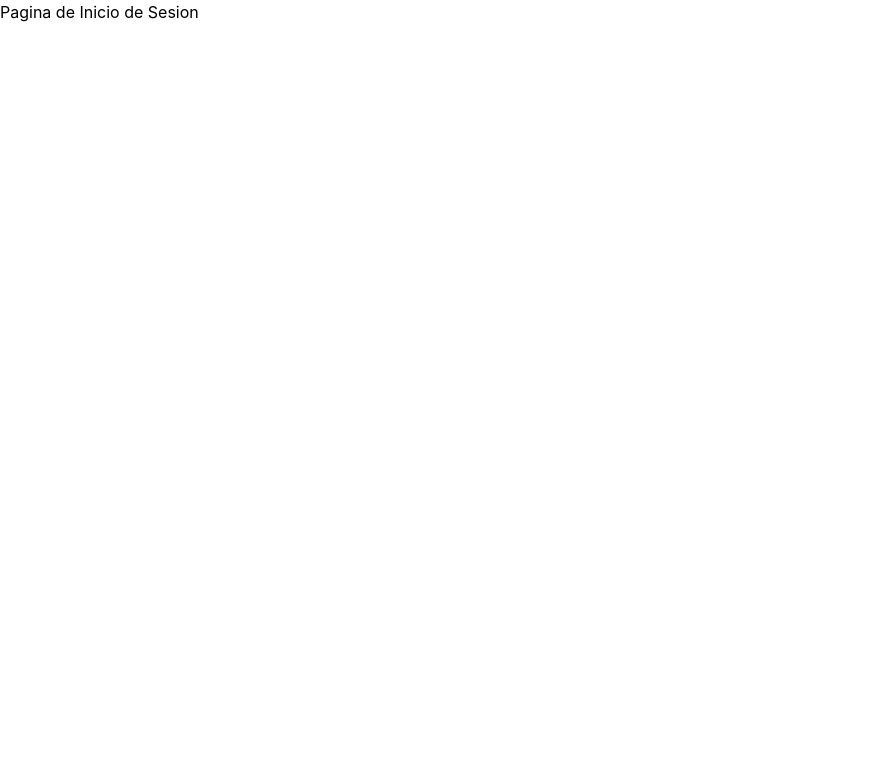
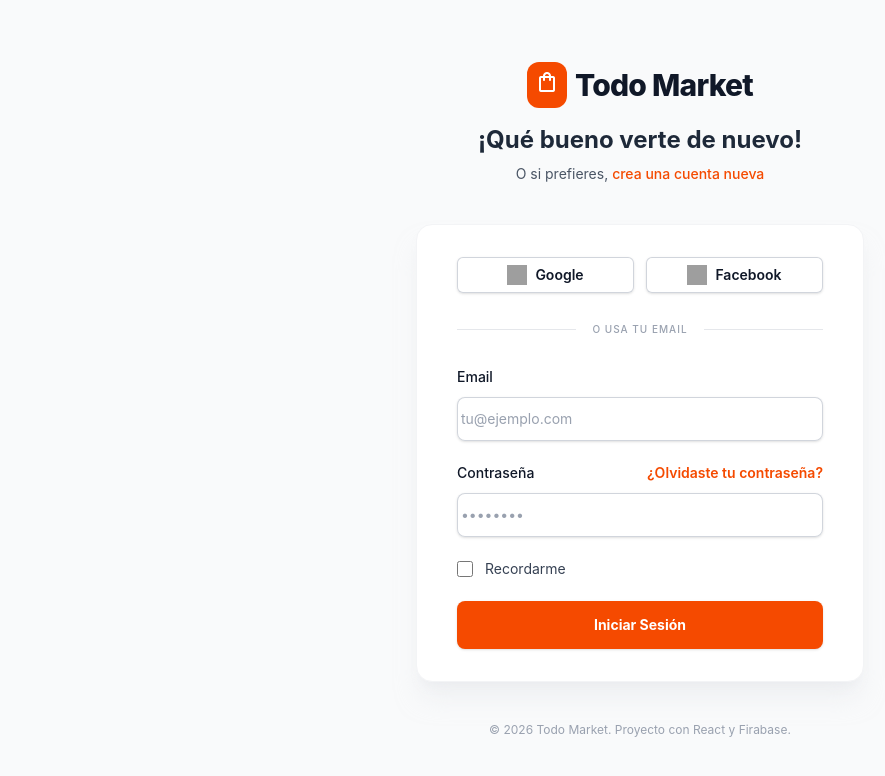
Before and after one commit to Camila1325/Todo_Market, a React (Vite) app: page /auth in a window 1280 px wide. Shown: the top 776 px of the page, without its empty margins (0-885 px from the left). Built offline with nearby package versions, Linux system fonts and the light colour scheme; grey boxes are pictures that could not be loaded.

Commit message:
Diseño de la página Autenticación (Auth)

```diff
--- a/src/pages/Auth.jsx
+++ b/src/pages/Auth.jsx
@@ -2,7 +2,98 @@ import React from 'react';
 
 const Auth = () => {
   return (
-    <h1>Pagina de Inicio de Sesion</h1>
+    <div className="min-h-screen bg-gray-50 flex flex-col justify-center py-12 sm:px-6 lg:px-8 font-sans antialiased">
+      {/* Logo y Encabezado */}
+      <div className="sm:mx-auto sm:w-full sm:max-w-md text-center mb-6">
+        <div className="flex justify-center items-center gap-2 mb-4">
+          <div className="bg-orange-600 p-2 rounded-xl">
+            <span className="material-symbols-outlined text-white text-3xl">shopping_bag</span>
+          </div>
+          <span className="text-3xl font-extrabold tracking-tight text-gray-900">Todo Market</span>
+        </div>
+        <h2 className="text-2xl font-bold text-gray-800">¡Qué bueno verte de nuevo!</h2>
+        <p className="mt-2 text-sm text-gray-600">
+          O si prefieres, <a href="#" className="font-medium text-orange-600 hover:text-orange-500">crea una cuenta nueva</a>
+        </p>
+      </div>
+
+      {/* Tarjeta de Formulario */}
+      <div className="mt-4 sm:mx-auto sm:w-full sm:max-w-md">
+        <div className="bg-white py-8 px-4 shadow-xl shadow-gray-200/50 border border-gray-100 sm:rounded-2xl sm:px-10">
+
+          {/* Social Login - Movido arriba (muy común en e-commerce) */}
+          <div className="grid grid-cols-2 gap-3 mb-6">
+            <button className="flex w-full justify-center items-center gap-2 rounded-md bg-white px-3 py-2 text-sm font-semibold text-gray-900 shadow-sm ring-1 ring-inset ring-gray-300 hover:bg-gray-50 transition-all">
+              <img className="h-5 w-5" src="https://www.svgrepo.com/show/475656/google-color.svg" alt="Google" />
+              <span className="hidden sm:inline">Google</span>
+            </button>
+            <button className="flex w-full justify-center items-center gap-2 rounded-md bg-white px-3 py-2 text-sm font-semibold text-gray-900 shadow-sm ring-1 ring-inset ring-gray-300 hover:bg-gray-50 transition-all">
+              <img className="h-5 w-5" src="https://www.svgrepo.com/show/475647/facebook-color.svg" alt="Facebook" />
+              <span className="hidden sm:inline">Facebook</span>
+            </button>
+          </div>
+
+          <div className="relative mb-6">
+            <div className="absolute inset-0 flex items-center" aria-hidden="true">
+              <div className="w-full border-t border-gray-200"></div>
+            </div>
+            <div className="relative flex justify-center text-sm font-medium leading-6">
+              <span className="bg-white px-4 text-gray-400 uppercase tracking-widest text-[10px]">o usa tu email</span>
+            </div>
+          </div>
+
+          <form className="space-y-5">
+            <div>
+              <label htmlFor="email" className="block text-sm font-medium leading-6 text-gray-900">Email</label>
+              <div className="mt-2">
+                <input
+                  id="email"
+                  type="email"
+                  placeholder=" tu@ejemplo.com"
+                  className="block w-full rounded-lg border-0 py-2.5 text-gray-900 shadow-sm ring-1 ring-inset ring-gray-300 placeholder:text-gray-400 focus:ring-2 focus:ring-inset focus:ring-orange-600 sm:text-sm sm:leading-6"
+                />
+              </div>
+            </div>
+
+            <div>
+              <div className="flex items-center justify-between">
+                <label htmlFor="password" className="block text-sm font-medium leading-6 text-gray-900">Contraseña</label>
+                <div className="text-sm">
+                  <a href="#" className="font-semibold text-orange-600 hover:text-orange-500">¿Olvidaste tu contraseña?</a>
+                </div>
+              </div>
+              <div className="mt-2">
+                <input
+                  id="password"
+                  type="password"
+                  placeholder=" ••••••••"
+                  className="block w-full rounded-lg border-0 py-2.5 text-gray-900 shadow-sm ring-1 ring-inset ring-gray-300 placeholder:text-gray-400 focus:ring-2 focus:ring-inset focus:ring-orange-600 sm:text-sm sm:leading-6"
+                />
+              </div>
+            </div>
+
+            <div className="flex items-center">
+              <input id="remember-me" type="checkbox" className="h-4 w-4 rounded border-gray-300 text-orange-600 focus:ring-orange-600" />
+              <label htmlFor="remember-me" className="ml-3 block text-sm leading-6 text-gray-700">Recordarme</label>
+            </div>
+
+            <div>
+              <button
+                type="submit"
+                className="flex w-full justify-center rounded-lg bg-orange-600 px-3 py-3 text-sm font-bold leading-6 text-white shadow-sm hover:bg-orange-500 focus-visible:outline focus-visible:outline-2 focus-visible:outline-offset-2 focus-visible:outline-orange-600 transition-all active:scale-95"
+              >
+                Iniciar Sesión
+              </button>
+            </div>
+          </form>
+        </div>
+
+
+        <p className="mt-10 text-center text-xs text-gray-400">
+          &copy; 2026 Todo Market. Proyecto con React y Firabase.
+        </p>
+      </div>
+    </div>
   );
 };
 
```
